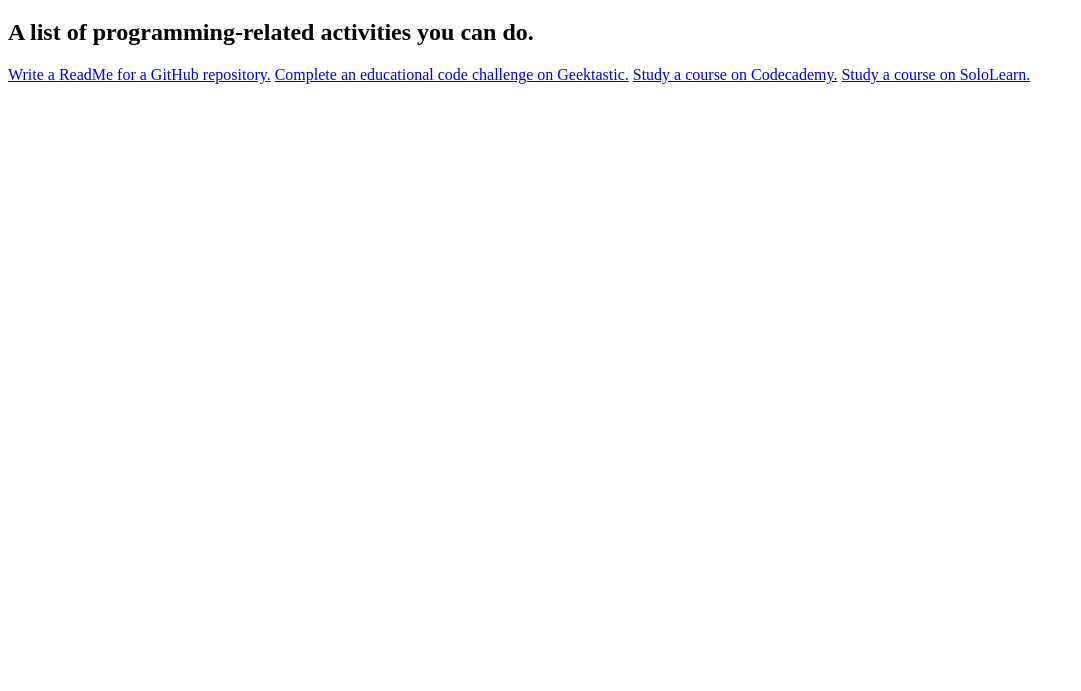
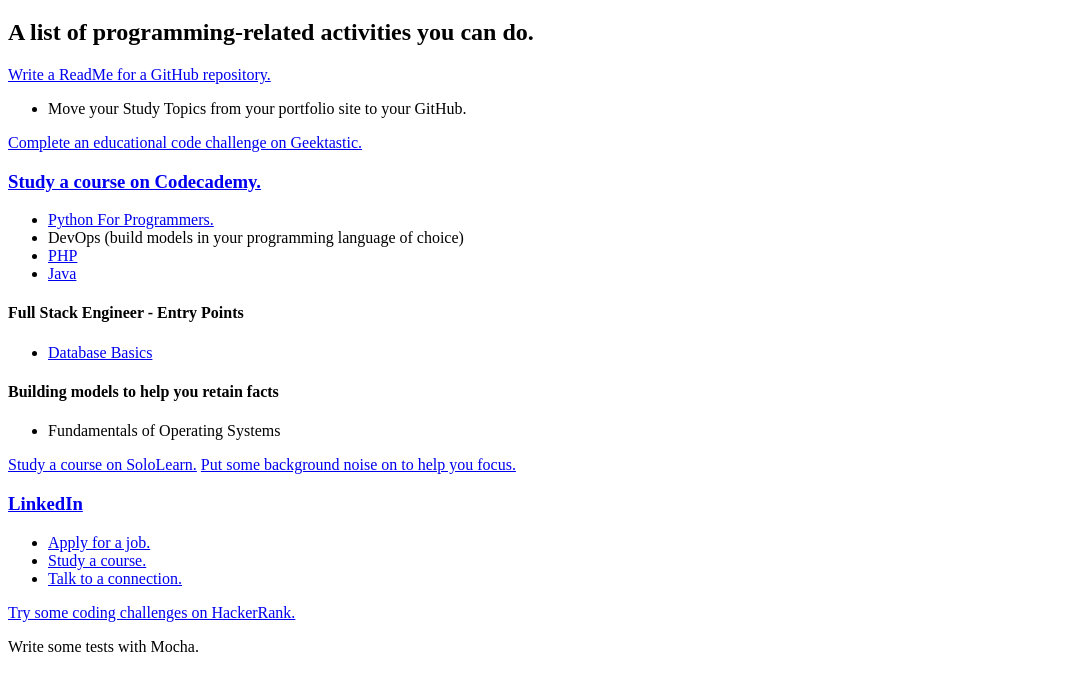
Before and after one commit to MVakharia/Coding-Activity-Board, a website: page index.html in a window 1280 px wide. Shown: the part 61-752 px from the top of the page, without its empty margins (0-1081 px from the left). Drawn offline with Linux system fonts and the light colour scheme.

Commit message:
Update index.html

```diff
--- a/index.html
+++ b/index.html
@@ -12,13 +12,55 @@
 
 <a href="https://github.com/">Write a ReadMe for a GitHub repository.</a>
 
+<ul>
+    <li>Move your Study Topics from your portfolio site to your GitHub.</li>
+</ul>
+
 <a href="https://app.geektastic.com/">Complete an educational code challenge on Geektastic.</a>
 
-<a href="https://www.codecademy.com/learn">Study a course on Codecademy.</a>
+<h3><a href="https://www.codecademy.com/learn">Study a course on Codecademy.</a></h3>
+
+<ul>
+    <li><a href="https://www.codecademy.com/learn/python-for-programmers">
+        Python For Programmers.</a></li>
+    <li>
+        DevOps (build models in your programming language of choice)
+    </li>
+    <li>
+        <a href="https://www.codecademy.com/learn/paths/php-skill">PHP</a>
+    </li>
+    <li>
+        <a href="https://www.codecademy.com/learn/java-for-programmers">Java</a>
+    </li>
+</ul>
+
+<h4>Full Stack Engineer - Entry Points</h4>
+
+<ul>
+    <li><a href="https://tinyurl.com/3d2ufcjv">Database Basics</a></li>
+</ul>
+
+<h4>Building models to help you retain facts</h4>
+
+<ul>
+    <li>Fundamentals of Operating Systems</li>
+</ul>
 
 <a href="https://www.sololearn.com/">Study a course on SoloLearn.</a>
 
+<a href="https://noisekun.com/">Put some background noise on to help you focus.</a>
 
+<h3><a href="https://www.linkedin.com/">LinkedIn</a></h3>
+
+<ul>
+    <li><a href="https://www.linkedin.com/jobs/">Apply for a job.</a></li>
+    <li><a href="https://www.linkedin.com/learning">Study a course.</a></li>
+    <li><a href="https://www.linkedin.com/messaging">Talk to a connection.</a></li>
+</ul>
+
+<a href="https://www.hackerrank.com/">Try some coding challenges on HackerRank.</a>
+
+<p>Write some tests with Mocha.</p>
 
 </body>
 </html>
```
